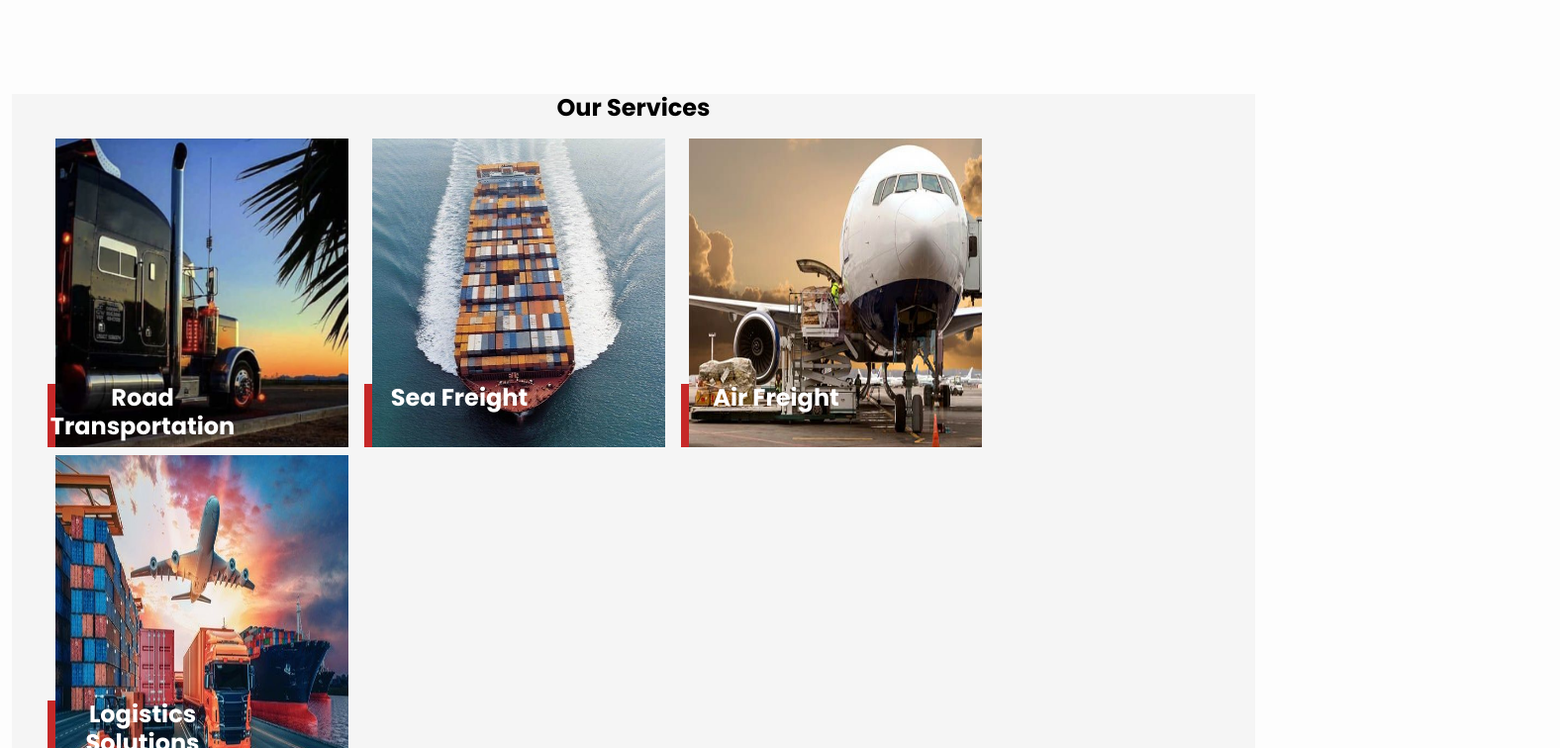
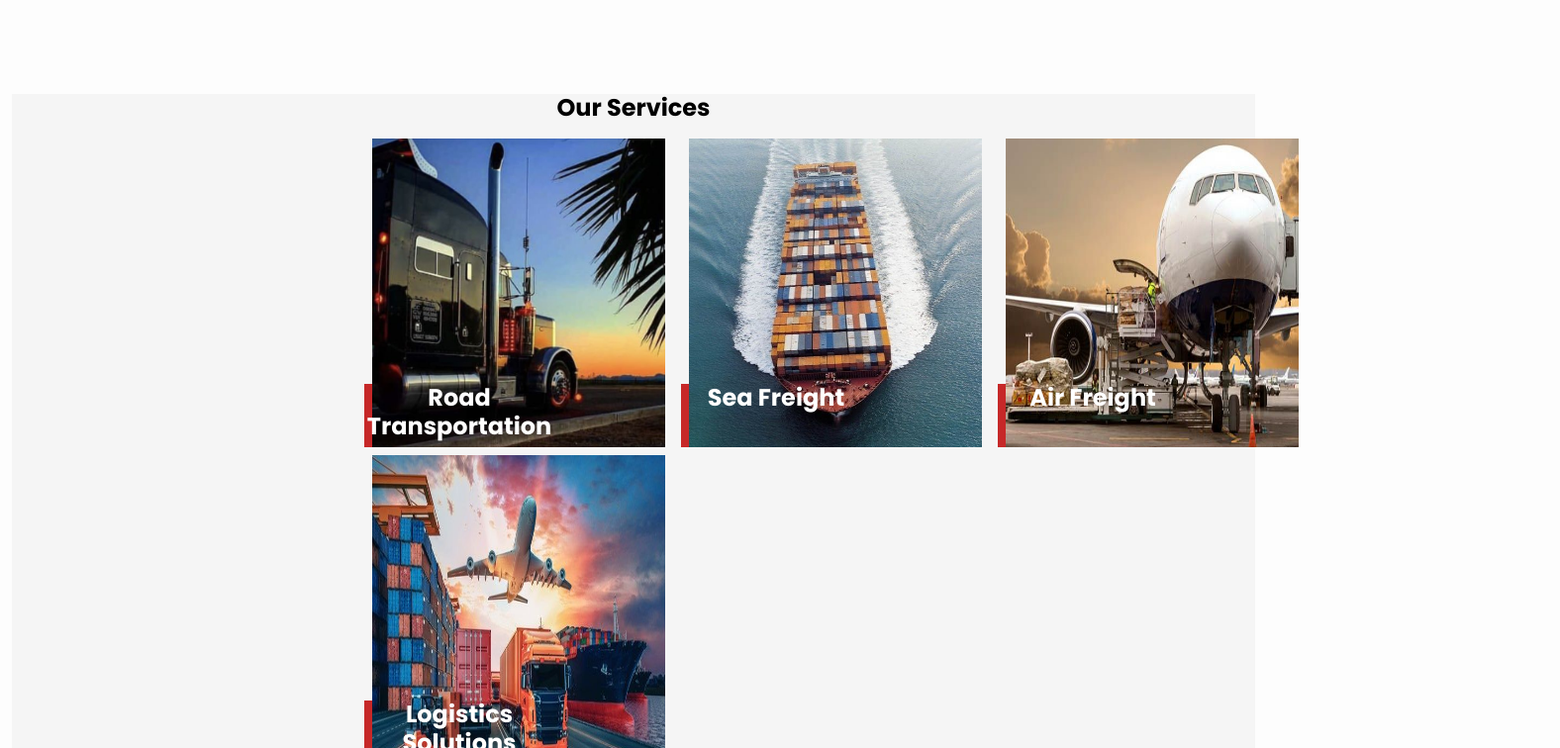
Before and after one commit to Roche001/Logistics-company, a React (Create React App) app: page / in a window 1280 px wide. Shown: the part 1100-1856 px from the top of the page at 99% size, 1576 px wide, since content can reach past the window. Built offline with nearby package versions, Linux system fonts and the light colour scheme.

Commit message:
update changes

```diff
--- a/src/components/home/Home.css
+++ b/src/components/home/Home.css
@@ -82,6 +82,9 @@
   justify-content: center;
   font-size: 1.5rem;
   font-weight: 700;
+}
+.service-items {
+  margin-left: 20rem;
 }
 .services-one {
   width: 20rem;
```
